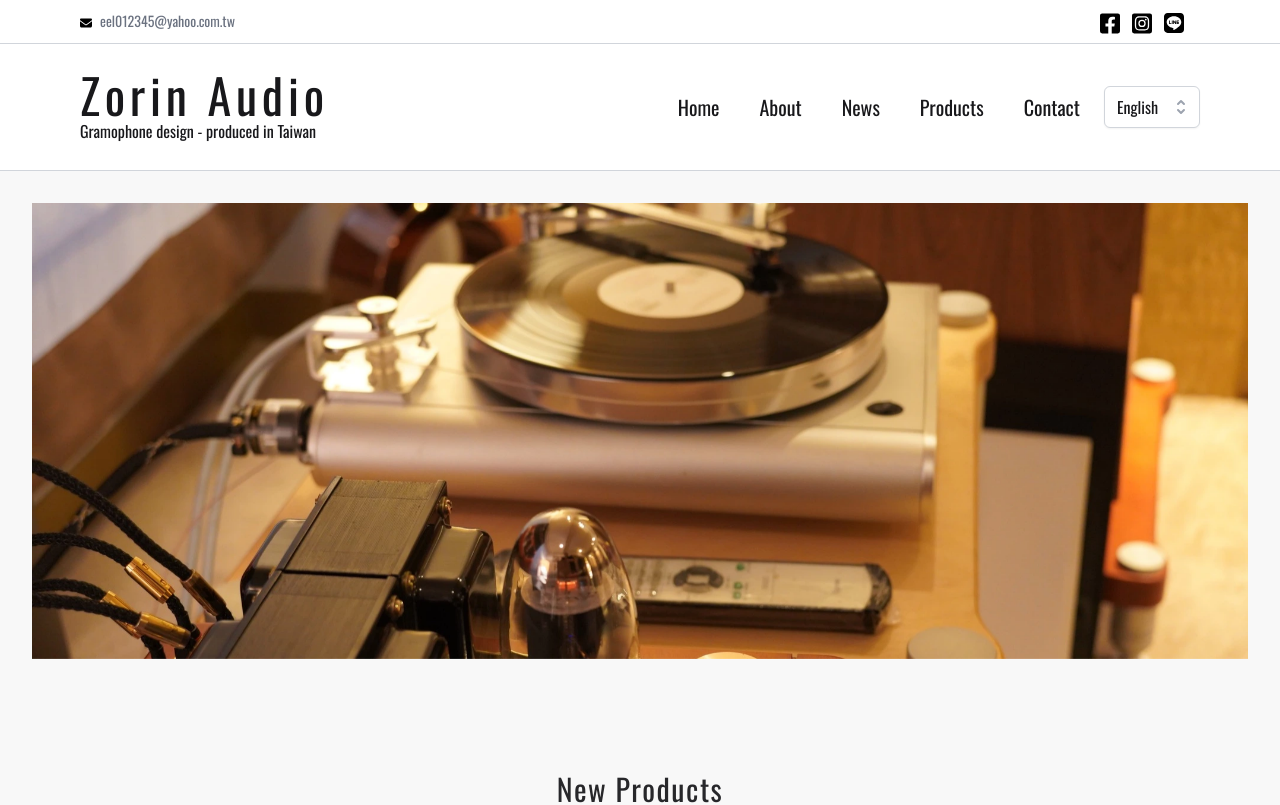
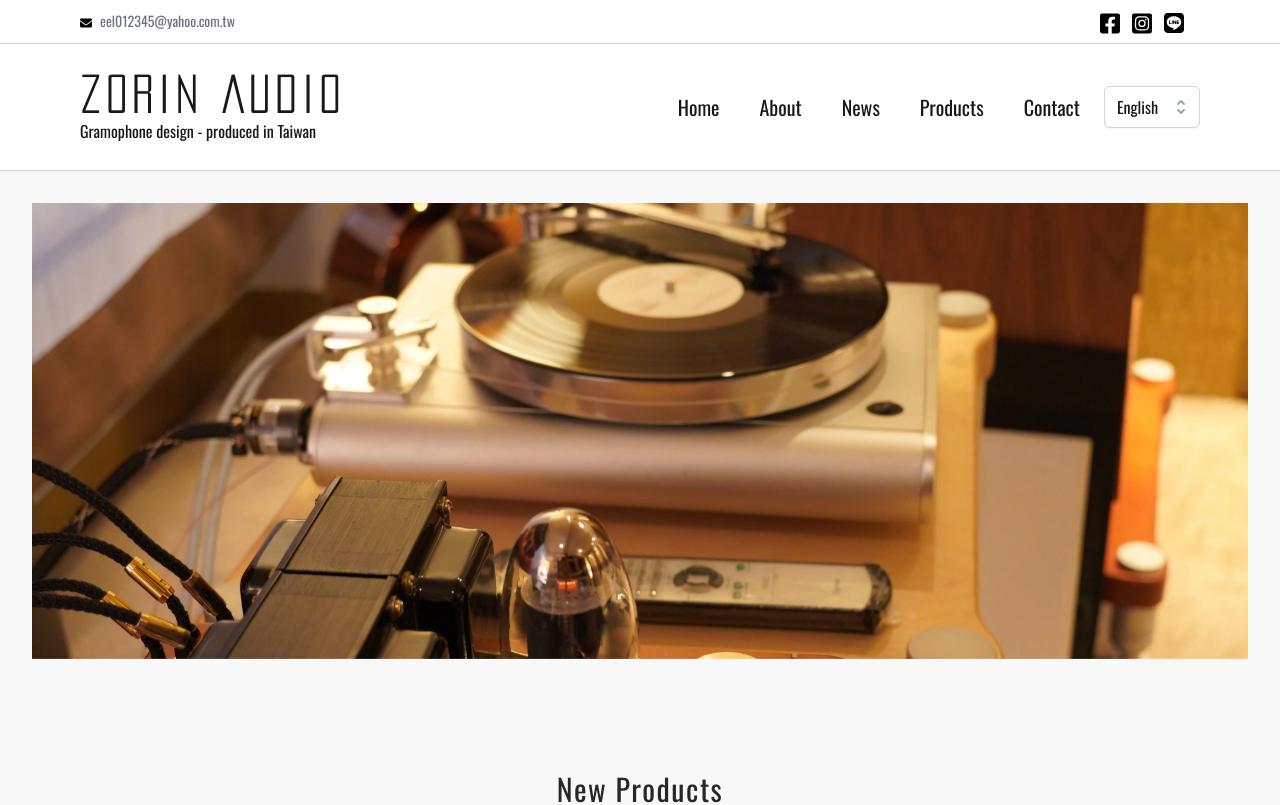
Before and after one commit to xzgun89425/zorin-web, a Nuxt app: page / in a window 1280 px wide. Shown: the top 805 px of the page. Built offline with nearby package versions, Linux system fonts and the light colour scheme; what v-calendar would draw is missing.

Commit message:
font pacifica

```diff
--- a/assets/css/main.scss
+++ b/assets/css/main.scss
@@ -1,6 +1,7 @@
 @tailwind base;
 @tailwind components;
 @tailwind utilities;
+@import url('https://fonts.googleapis.com/css2?family=Oswald&display=swap');
 
 @layer components {
     .link-btn {
@@ -13,14 +14,16 @@
         background-color: #f8f8f8;
     }
 }
-// .Pacifica {
-//     font-family: 'Pacifica Condensed Regular';
-// }
-
-// @font-face {
-//     font-family: 'Pacifica Condensed Regular';
-//     src: url('~/assets/fonts/Pacifica Condensed Regular.ttf') format('truetype');
-// }
+.Pacifica {
+    font-family: 'Pacifica Condensed Regular';
+}
+.index-font {
+    font-family: 'Oswald', sans-serif;
+}
+@font-face {
+    font-family: 'Pacifica Condensed Regular';
+    src: url('~/assets/fonts/PacificaCondensedRegular.ttf') format('truetype');
+}
 /* width */
 ::-webkit-scrollbar {
     width: 10px;
```
Also changed, not shown: assets/fonts/PacificaCondensedRegular.ttf (renamed from assets/fonts/Pacifica Condensed Regular.ttf).
